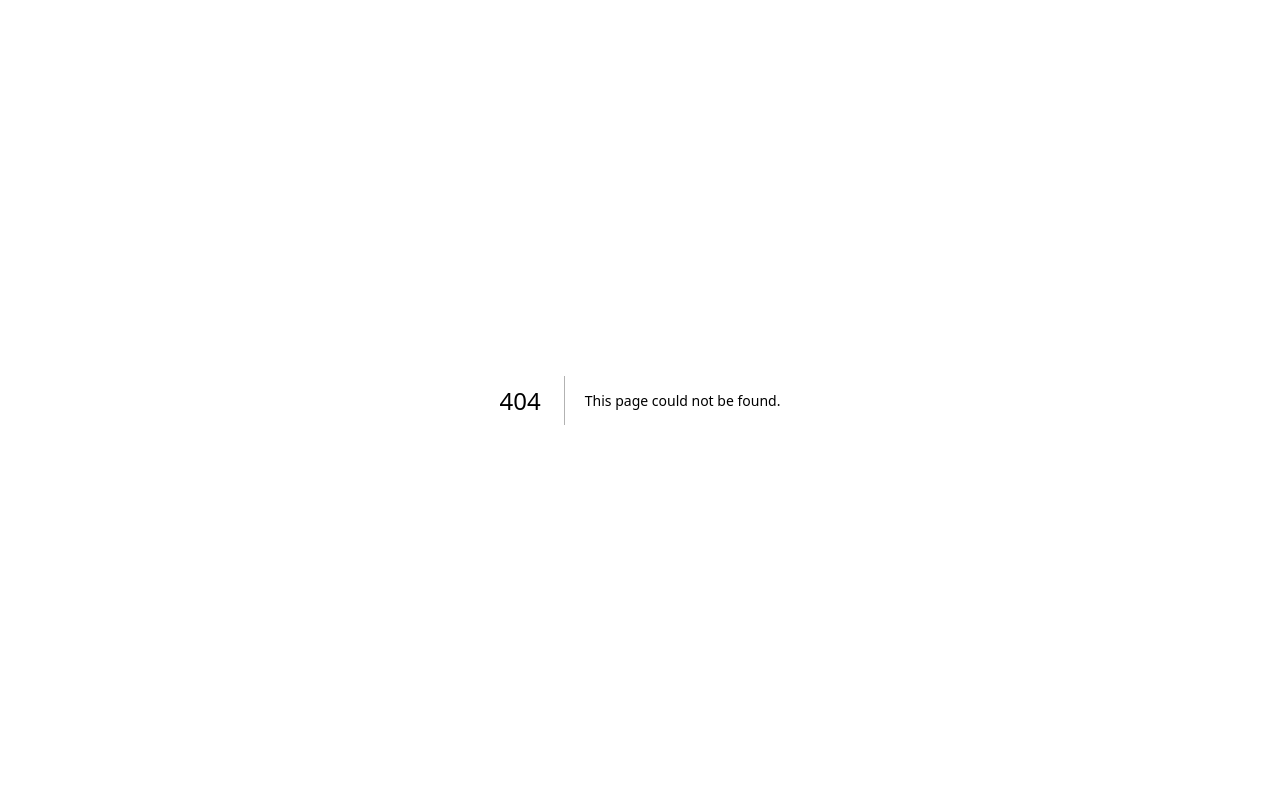
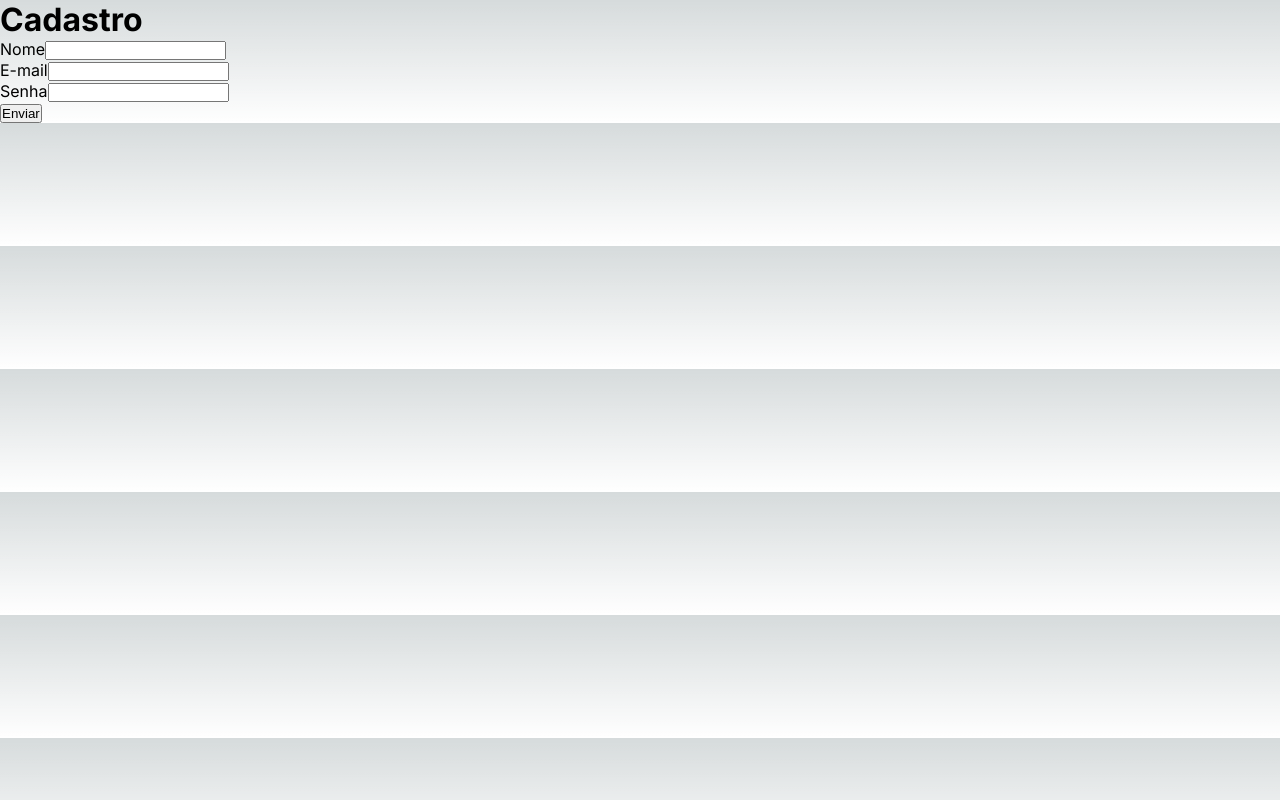
Before and after one commit to xtirian/TheNews-Front, a Next.js app: page /page/cadastro in a window 1280 px wide. Before the commit this address had no page. Built offline with nearby package versions, Linux system fonts and the light colour scheme.

Commit message:
starter pack

```diff
--- /dev/null
+++ b/src/Components/CadastroFrom/index.jsx
@@ -0,0 +1,28 @@
+import React from "react";
+
+const index = () => {
+
+  // const cadastrar = (e) => {
+  //   e.preventDefault()
+  // }
+
+  return (
+    <form onSubmit={e => { e.preventDefault()}}>
+      <div>
+        <label htmlFor="nameInput">Nome</label>
+        <input type="text" name="name" id="nameInput" />
+      </div>
+      <div>
+        <label htmlFor="emailInput">E-mail</label>
+        <input type="text" name="email" id="emailInput" />
+      </div>
+      <div>
+        <label htmlFor="passwordInput">Senha</label>
+        <input type="text" name="password" id="passwordInput" />
+      </div>
+      <button type="submit">Enviar</button>
+    </form>
+  );
+};
+
+export default index;
--- /dev/null
+++ b/src/app/page/cadastro/page.jsx
@@ -0,0 +1,16 @@
+'use client';
+import React from 'react'
+
+import CadastroForm from '../../../Components/CadastroFrom'
+
+const Cadastro = () => {
+  return (
+    <div>
+      <h1>Cadastro</h1>
+      <CadastroForm />
+    </div>
+
+  )
+}
+
+export default Cadastro
```
Also changed, not shown: src/app/page/login/page.jsx (added, +9 -0 lines), 1 other file (tests, documents, lock files or other folders).
